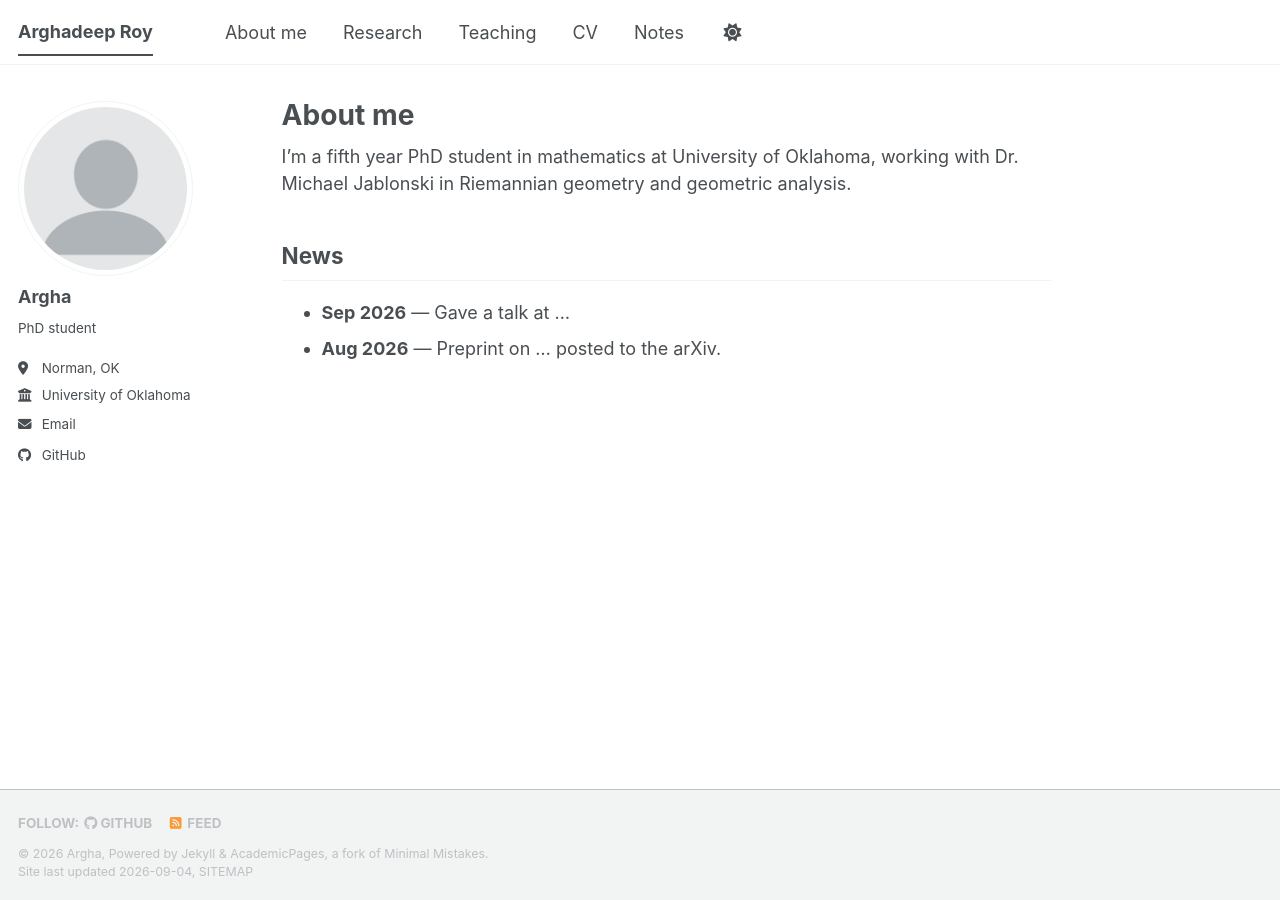
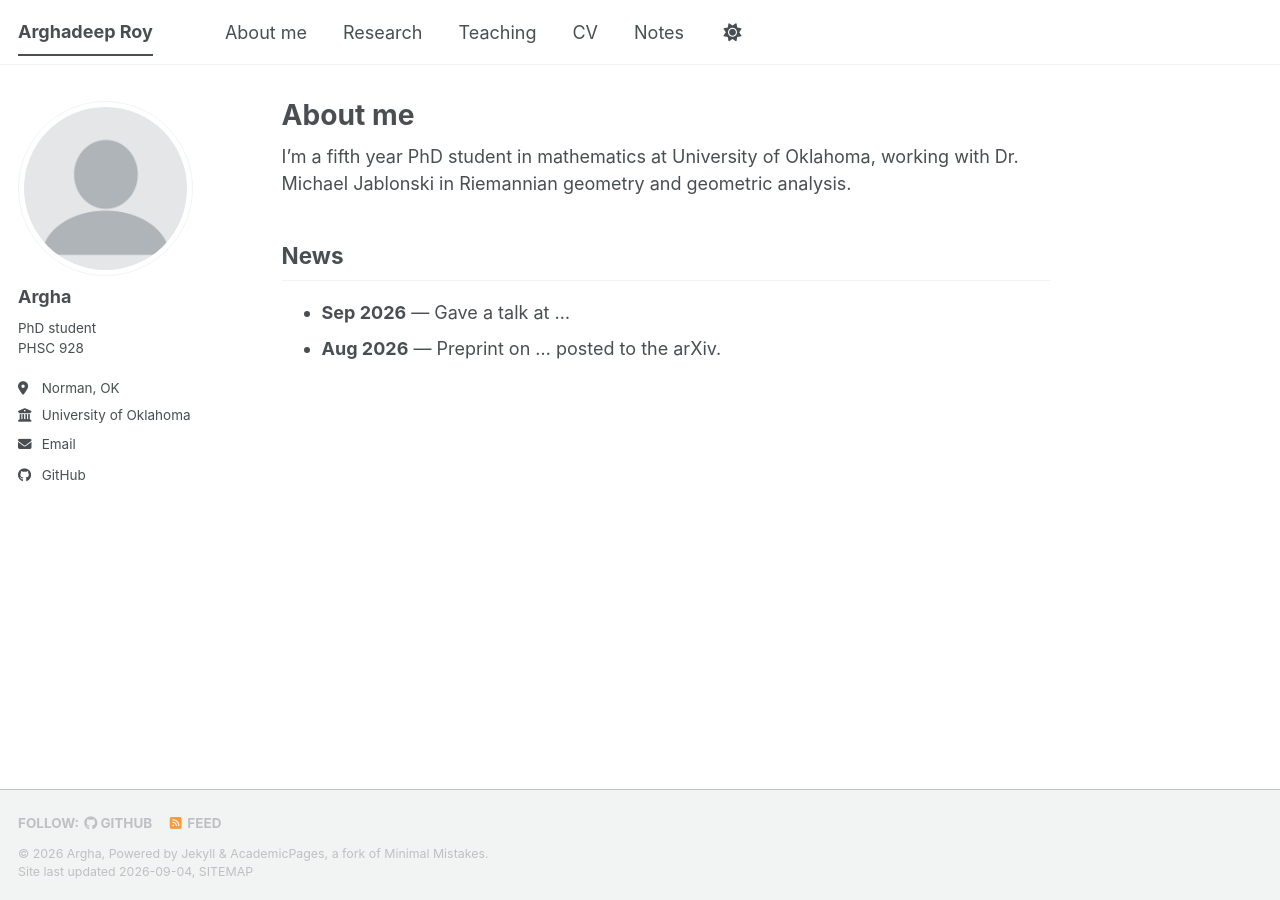
Before and after one commit to Roy952-cmd/Roy952-cmd.github.io, a Jekyll site: the page built from _pages/about.md, in a window 1280 px wide. Built offline with Jekyll 4.4.1, drawn with Linux system fonts in a browser that asks for light colours; a style sheet for code colours, icons or effects is not loaded.

Commit message:
Update _config.yml

```diff
--- a/_config.yml
+++ b/_config.yml
@@ -26,7 +26,7 @@ author:
   avatar           : "profile.png"
   name             : "Argha"
   pronouns         : # example: "she/her"
-  bio              : "PhD student"
+  bio              : "PhD student<br>PHSC 928"
   location         : "Norman, OK"
   employer         : "University of Oklahoma"
   uri              : # URL
```
